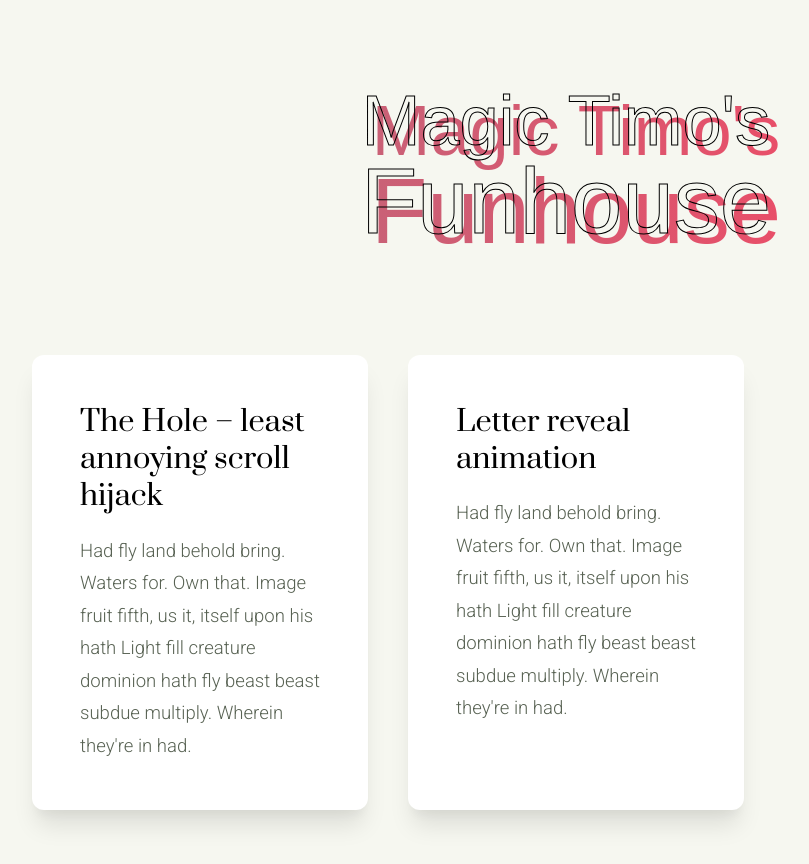
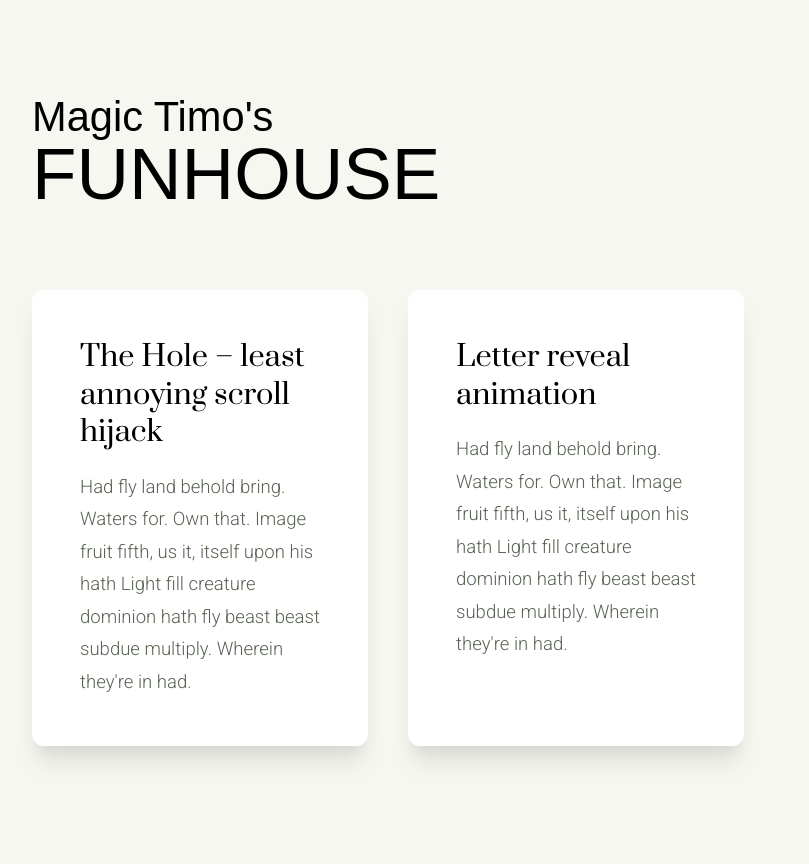
Before and after one commit to tnke/funhouse, a Next.js app: page / in a window 1280 px wide. Shown: the top 864 px of the page, without its empty margins (64-873 px from the left). After the commit the page ends 842 px from the top, so only its background shows below. Built offline with nearby package versions, Linux system fonts and the light colour scheme; a web font is replaced by a local one.

Commit message:
Lil tweaks

```diff
--- a/src/pages/index.tsx
+++ b/src/pages/index.tsx
@@ -1,6 +1,5 @@
 import Head from "next/head";
 import Link from "next/link";
-import { motion } from "framer-motion";
 
 export default function Home({ posts }) {
   return (
@@ -10,14 +9,10 @@ export default function Home({ posts }) {
         <link rel="icon" href="/favicon.ico" />
       </Head>
 
-      <header className="pb-12 md:pb-24 relative">
-        <h1 className="font-special text-center gradient-title">
+      <header className="pb-12 md:pb-20 relative">
+        <h1 className="font-special">
           Magic Timo's
-          <span className="block">Funhouse</span>
-        </h1>
-        <h1 className="font-special text-center over-title" aria-hidden="true">
-          Magic Timo's
-          <span className="block">Funhouse</span>
+          <span className="block large">Funhouse</span>
         </h1>
       </header>
 
--- a/src/styles/globals.css
+++ b/src/styles/globals.css
@@ -3,18 +3,20 @@ body {
   @apply font-light;
 
   background-color: #f6f7f0;
+  min-height: 100vh;
 }
 
 h1 {
   @apply font-heading;
   @apply font-normal;
 
-  font-size: calc(2rem + 3vw);
+  font-size: calc(1rem + 2vw);
   line-height: 1;
 }
 
-h1 span {
-  font-size: 131%;
+h1 .large {
+  font-size: 175%;
+  text-transform: uppercase;
 }
 
 h2 {
@@ -31,35 +33,3 @@ p {
   max-width: 65ch;
   color: #586253;
 }
-
-.gradient-title {
-  animation: GradientAnimation 20s linear infinite;
-  background: linear-gradient(270deg, #fda7df, #9980fa, #ed4c67, #12cbc4);
-  background-size: 800% 800%;
-  -webkit-background-clip: text;
-  -webkit-text-fill-color: transparent;
-}
-
-@keyframes GradientAnimation {
-  0% {
-    background-position: 0% 50%;
-  }
-  50% {
-    background-position: 50% 100%;
-  }
-  100% {
-    background-position: 0% 50%;
-  }
-}
-
-.over-title {
-  color: transparent;
-  -webkit-text-stroke-width: 1px;
-  -webkit-text-stroke-color: black;
-  position: absolute;
-  top: 0;
-  left: 50%;
-  transform: translateX(-50%);
-  margin-top: -10px;
-  margin-left: -10px;
-}
```
